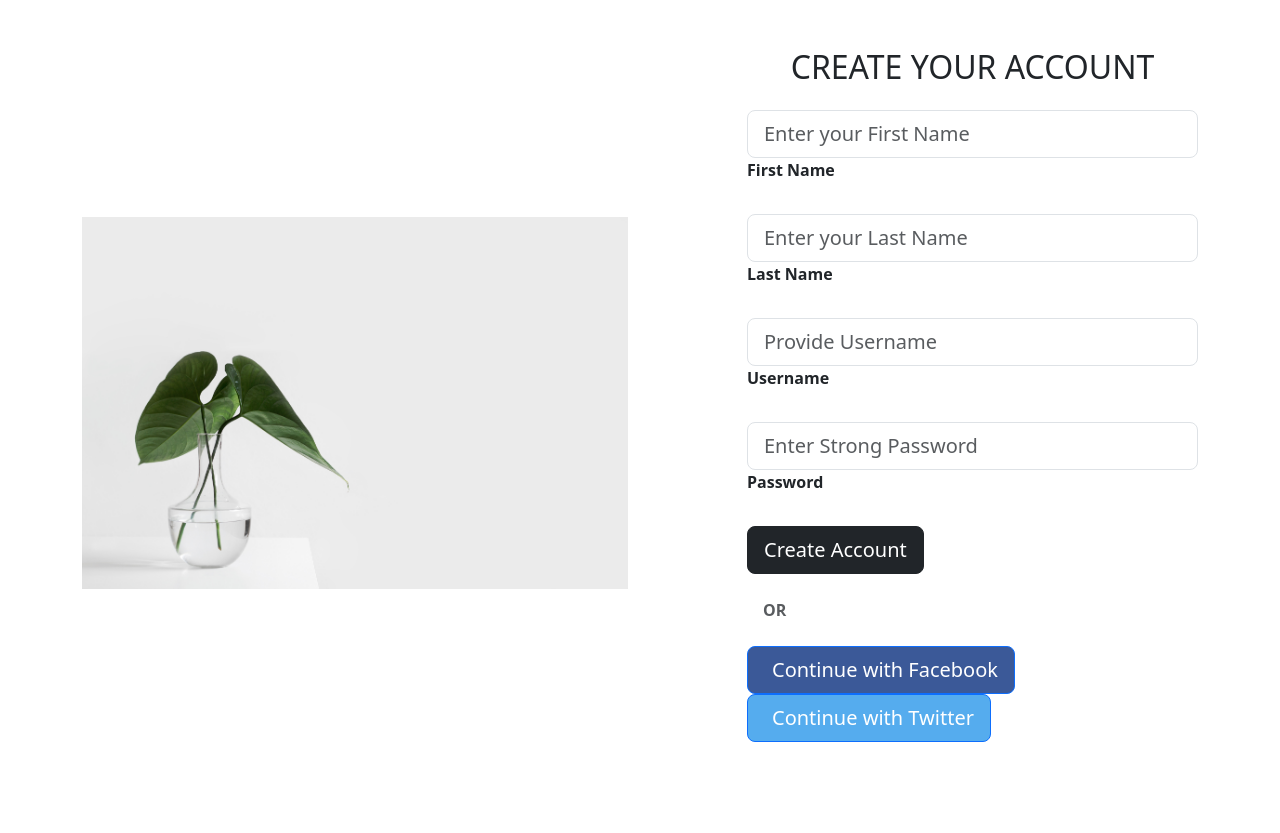
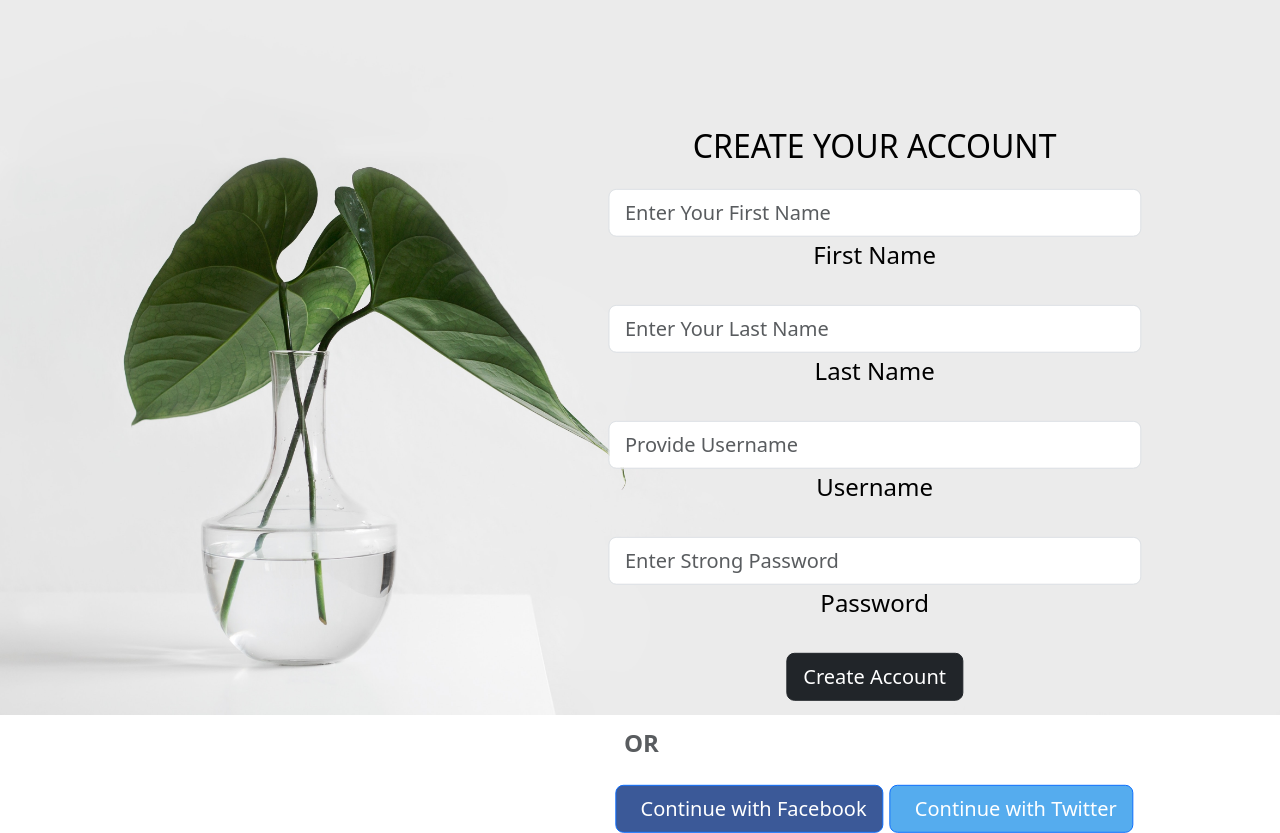
Before and after one commit to jayakrishnagaddam/PRICES-PREDICTION-SYSTEM, a Flask app: page /signup in a window 1280 px wide. Before the commit the page ends 742 px from the top, so only its background shows below. Run offline with Flask 3, Linux system fonts and the light colour scheme; some libraries are stand-ins or nearby versions.

Commit message:
Connected to MongoDB

```diff
--- a/app.py
+++ b/app.py
@@ -1,26 +1,32 @@
-from flask import Flask, render_template, url_for
+from flask import Flask, render_template, request, url_for
 from flask_pymongo import PyMongo
 
 app = Flask(__name__)
 app.config["MONGO_URI"] = "mongodb://localhost:27017/SAS"
-db= PyMongo(app).db
-
+db = PyMongo(app).db
 
 @app.route('/')
 def function():
-  user_data={
-    'username': 1,
-    'pass' : 2
-  }
-  db.users.insert_one(user_data)
-  return render_template("index.html")
+    return render_template("index.html")
+
 @app.route('/login')
 def login():
-  return render_template('login.html')
+    return render_template('login.html')
 
+@app.route('/signup', methods=['GET', 'POST'])
+def signup():
+    if request.method == 'POST':
+        # Access form data using request.form
+          user_data = {
+       'first_name':request.form.get('firstname'),
+        'last_name':  request.form.get('lastname'),
+        'username': request.form.get('username'),
+       'password':  request.form.get('password')
+          }
 
-@app.route('/signup')
-def signup():
-  return render_template('signup.html')
+          db.users.insert_one(user_data)
+
+    return render_template('signup.html')
+
 if __name__ == '__main__':
-  app.run(host="0.0.0.0", debug=True)
+    app.run(host="0.0.0.0", debug=True)
--- a/templates/index.html
+++ b/templates/index.html
@@ -2,6 +2,7 @@
   <html>
     <head>
       <title>Home</title>
+      {%include 'nav.html'%}
       {% include 'bootstrap.html' %}
       {% include 'style.css' %}
     </head>
--- a/templates/signup.html
+++ b/templates/signup.html
@@ -1,57 +1,56 @@
-<doctype html>
+<!DOCTYPE html>
 <html>
+
 <head>
     <title>Sign Up</title>
-        {%include 'bootstrap.html'%}
+    {% include 'style.css' %}
+    {% include 'bootstrap.html' %}
 </head>
+
 <body>
-            <section class="vh-100">
-                <div class="container py-5 h-100">
-                  <div class="row d-flex align-items-center justify-content-center h-100">
-                    <div class="col-md-8 col-lg-7 col-xl-6">
-                      <img src="static/login pic.jpg"
-                        class="img-fluid" alt="Phone image">
-                    </div>
-                    <div class="col-md-7 col-lg-5 col-xl-5 offset-xl-1">
-                      <form>
-                        <h1 class="text-center lead mb-4" style="font-size: 32px;"><b>CREATE YOUR ACCOUNT</b></h1>
+    <img src="static/login pic.jpg" class="img-fluid" alt="Phone image">
+    <div class="col-md-7 col-lg-5 col-xl-5 offset-xl-1 overlay-text" style="position: absolute;
+                    top: 60%;
+                    left: 60%;
+                    transform: translate(-50%, -50%);
+                    color: black;
+                    font-size: 24px;
+                    text-align: center;">
+        <form name="signup_form" method='POST'>
+            <h1 class="text-center lead mb-4" style="font-size: 32px; text-color:rgb(27, 23, 23);">CREATE YOUR ACCOUNT</h1>
             <div class="form-outline mb-4">
-                            <input type="text" class="form-control form-control-lg" placeholder="Enter your First Name" />
-                            <label class="form-label" for="form1Example13"><b>First Name</b></label>
+                <input type="text" name="firstname" class="form-control form-control-lg" placeholder="Enter Your First Name" />
+                <label class="form-label" name="firstname" for="form1Example13">First Name</label>
             </div>
             <div class="form-outline mb-4">
-                            <input type="text" class="form-control form-control-lg" placeholder="Enter your Last Name" />
-                            <label class="form-label" for="form1Example13"><b>Last Name</b></label>
+                <input type="text" name="lastname" class="form-control form-control-lg" placeholder="Enter Your Last Name" />
+                <label class="form-label" name="lastname" for="form1Example13">Last Name</label>
             </div>
             <div class="form-outline mb-4">
-                          <input type="Username" id="username" class="form-control form-control-lg" placeholder="Provide Username" />
-                          <label class="form-label" for="form1Example13"><b>Username</b></label>
+                <input type="text" name="username" class="form-control form-control-lg" placeholder="Provide Username" />
+                <label class="form-label" name="username" for="form1Example13">Username</label>
             </div>
 
             <!-- Password input -->
             <div class="form-outline mb-4">
-                          <input type="password" id="form1Example23" class="form-control form-control-lg" placeholder="Enter Strong Password" />
-                          <label class="form-label" for="form1Example23"><b>Password</b></label>
+                <input type="password" name="password" class="form-control form-control-lg"
+                    placeholder="Enter Strong Password" />
+                <label class="form-label" name="password" for="form1Example23">Password</label>
             </div>
-                        <button type="submit" class="btn btn-dark btn-lg btn-block">Create Account</button>
+            <button type="submit" class="btn btn-dark btn-lg btn-block" id="signup-btn">Create Account</button>
 
             <div class="divider d-flex align-items-center my-4">
                 <p class="text-center fw-bold mx-3 mb-0 text-muted">OR</p>
             </div>
 
-                        <a class="btn btn-primary btn-lg btn-block" style="background-color: #3b5998" href="#!"
-                          role="button">
+            <a class="btn btn-primary btn-lg btn-block" style="background-color: #3b5998" href="#!" role="button">
                 <i class="fab fa-facebook-f me-2"></i>Continue with Facebook
             </a>
-                        <a class="btn btn-primary btn-lg btn-block" style="background-color: #55acee" href="#!"
-                          role="button">
+            <a class="btn btn-primary btn-lg btn-block" style="background-color: #55acee" href="#!" role="button">
                 <i class="fab fa-twitter me-2"></i>Continue with Twitter</a>
 
         </form>
     </div>
-                  </div>
-                </div>
-              </section>
 </body>
+
 </html>
-</doctype>
--- a/templates/style.css
+++ b/templates/style.css
@@ -4,6 +4,9 @@ body {
   padding: 0;
   background-color: #333;
   color: #fff;
+}
+.x1{
+
 }
 img {
   width: 100%;
@@ -12,8 +15,8 @@ img {
 }
 .overlay-text {
   position: absolute;
-  top: 40%;
-  left: 53%;
+  top: 45%;
+  left: 50%;
   transform: translate(-50%, -50%);
   color: white;
   font-size: 36px;
```
Also changed, not shown: templates/nav.html (added, +22 -0 lines), user/models.py (added, +11 -0 lines), static/js/scripts.js (added), static/login pic.jpg. Lines whose indentation alone changed are shown as unchanged.
